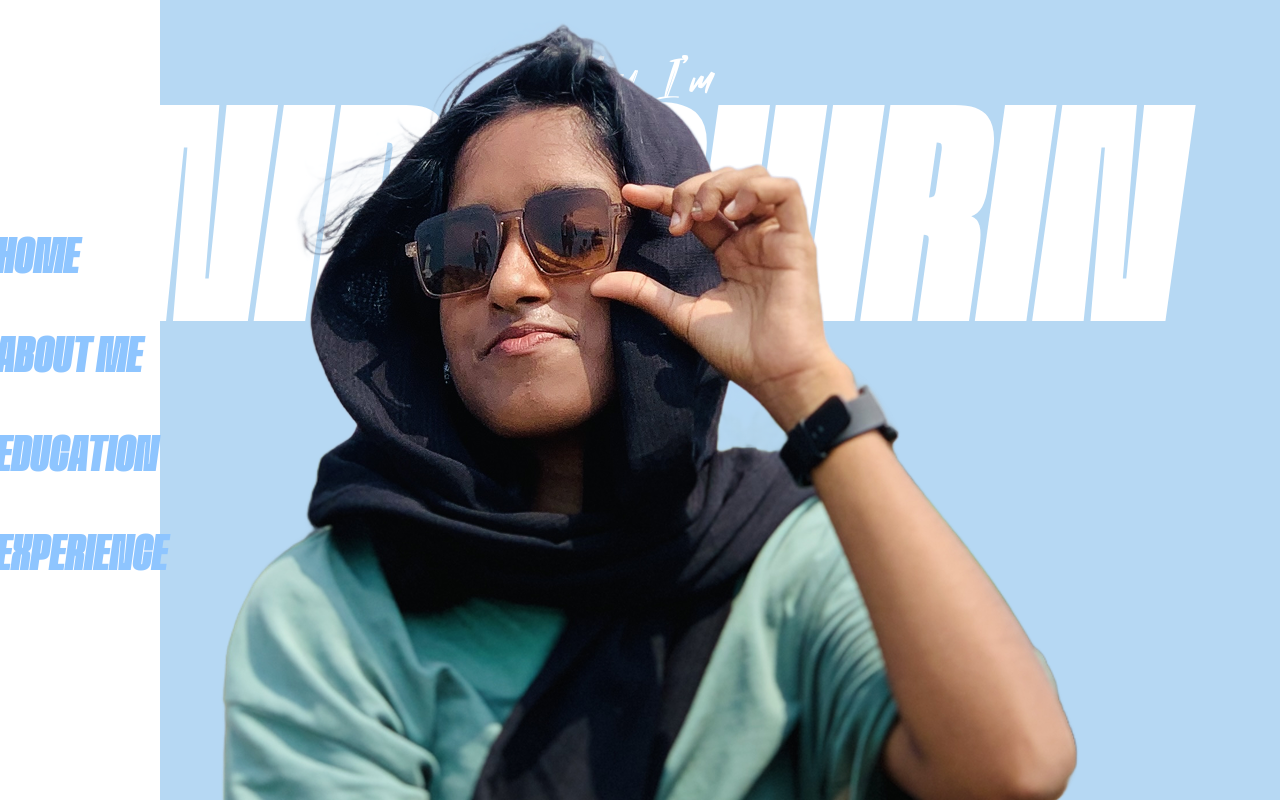
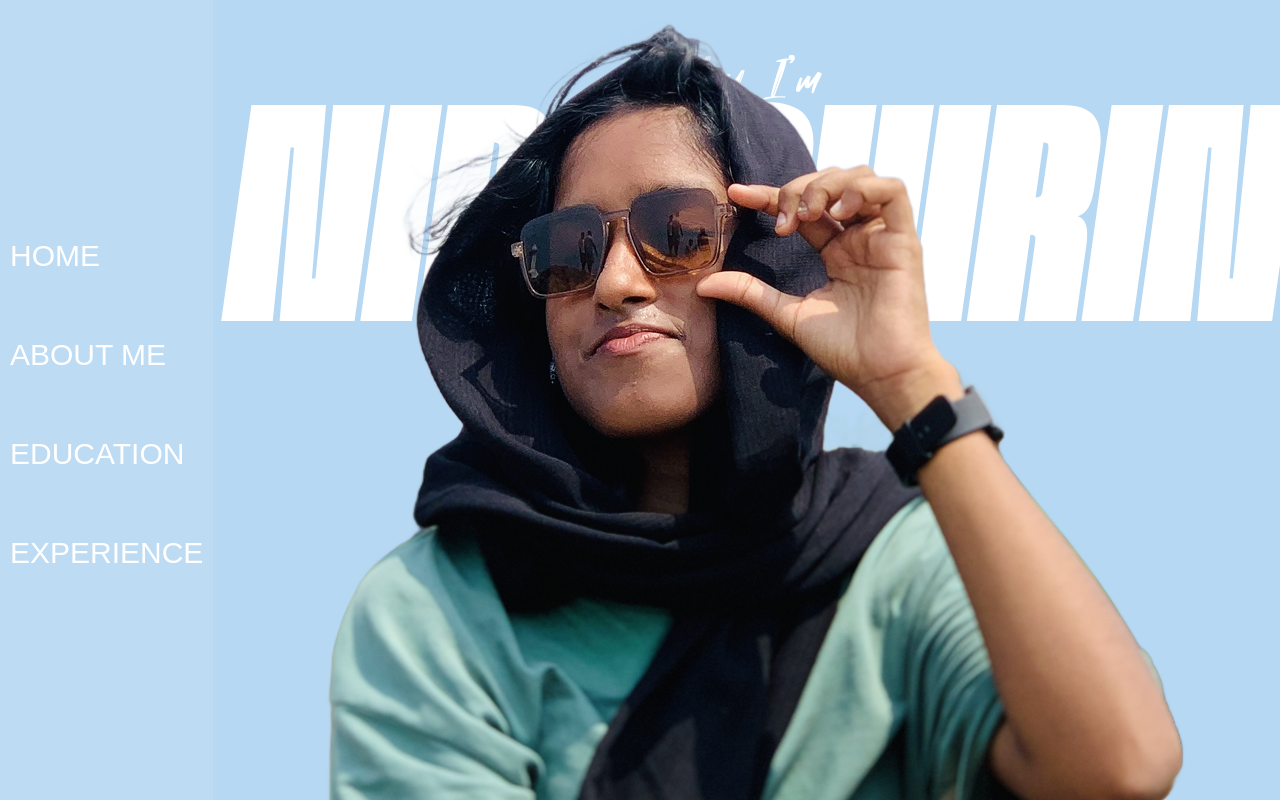
Before and after one commit to Juzznick/freelance-Portfolio, a Next.js app: page / in a window 1280 px wide. Shown: the top 800 px of the page. Built offline with nearby package versions, Linux system fonts and the light colour scheme; a web font is replaced by a local one.

Commit message:
linked pages

```diff
--- a/src/app/aboutme.js
+++ b/src/app/aboutme.js
@@ -1,6 +1,6 @@
 const AboutMe = () => {
     return (
-        <div className="h-screen bg-white flex justify-center items-center flex-col">
+        <div className="h-screen bg-white flex justify-center items-center flex-col" id="aboutme">
             <h1 className="text-blue-300 text-[15rem]">ABOUTME</h1>
             <h5 className="text-blue-300 text-2xl w-3/4 description-text">I am a passionate UI/UX designer and front-end developer focused on
                 creating seamless, user-centered digital experiences. With a strong
--- a/src/app/globals.css
+++ b/src/app/globals.css
@@ -1,6 +1,8 @@
 @import url('https://fonts.googleapis.com/css2?family=Special+Gothic+Expanded+One&display=swap');
 @import "tailwindcss";
-
+*{
+  scroll-behavior: smooth;
+}
 :root {
   --background: #ffffff;
   --foreground: #171717;
@@ -47,9 +49,9 @@ h1{
 h5{
   font-family: Shockwave;
 }
-nav li{
-  font-family: Procerus;
-}
+/* nav li{
+  font-family: Shockwave;
+} */
 .description-text{
   font-family:"Special Gothic Expanded One";
   font-weight: 100;
--- a/src/app/hero.js
+++ b/src/app/hero.js
@@ -1,6 +1,6 @@
 export default function Hero(){
     return(
-        <div className="h-screen relative overflow-hidden flex flex-col items-center">
+        <div className="h-screen relative overflow-hidden flex flex-col items-center right-0" id="hero">
             <h5 className="text-5xl absolute top-15 text-white">Hey, I'm</h5>
             <h1 className="flex items-center justify-center text-[18rem] text-white">NIDA SHIRIN</h1>
             <img className="absolute bottom-0 object-cover z-40" draggable='false' src='nida-hero.png' />
--- a/src/app/navbar.js
+++ b/src/app/navbar.js
@@ -1,11 +1,11 @@
 const NavBar = () => {
     return(
-        <nav className="bg-white flex justify-center items-center pt-2 h-screen w-1/8 fixed left-0 z-999">
+        <nav className="bg-white/10 flex justify-center items-center pt-2 h-screen w-1/6 sticky top-0 z-999 ">
             <ul className="flex flex-col justify-around h-1/2">
-                <a><li className="cursor-pointer text-5xl text-blue-300">HOME</li></a>
-                <a><li className="cursor-pointer text-5xl text-blue-300">ABOUT ME</li></a>
-                <a><li className="cursor-pointer text-5xl text-blue-300">EDUCATION</li></a>
-                <a><li className="cursor-pointer text-5xl text-blue-300">EXPERIENCE</li></a>
+                <a href='#hero'><li className="cursor-pointer text-3xl text-white">HOME</li></a>
+                <a href='#aboutme'><li className="cursor-pointer text-3xl text-white">ABOUT ME</li></a>
+                <a><li className="cursor-pointer text-3xl text-white">EDUCATION</li></a>
+                <a><li className="cursor-pointer text-3xl text-white">EXPERIENCE</li></a>
             </ul>
         </nav>
     );
--- a/src/app/page.js
+++ b/src/app/page.js
@@ -4,10 +4,12 @@ import AboutMe from './aboutme'
 
 export default function Home() {
   return (
-    <div>
+    <div className='flex'>
       <NavBar/>
-      <Hero/>
-      <AboutMe/>
+      <div className='w-5/6'>
+        <Hero/>
+        <AboutMe/>
+      </div>
     </div>
   );
 }
```
